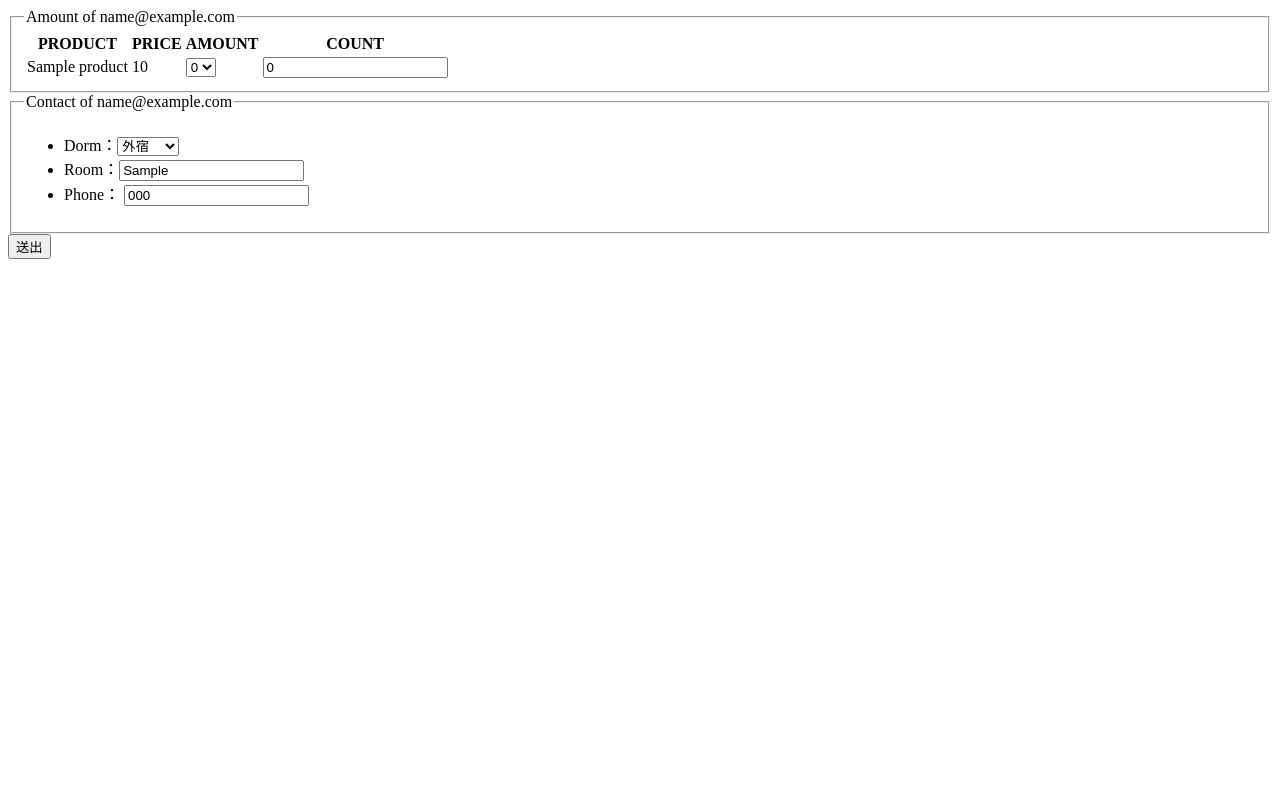
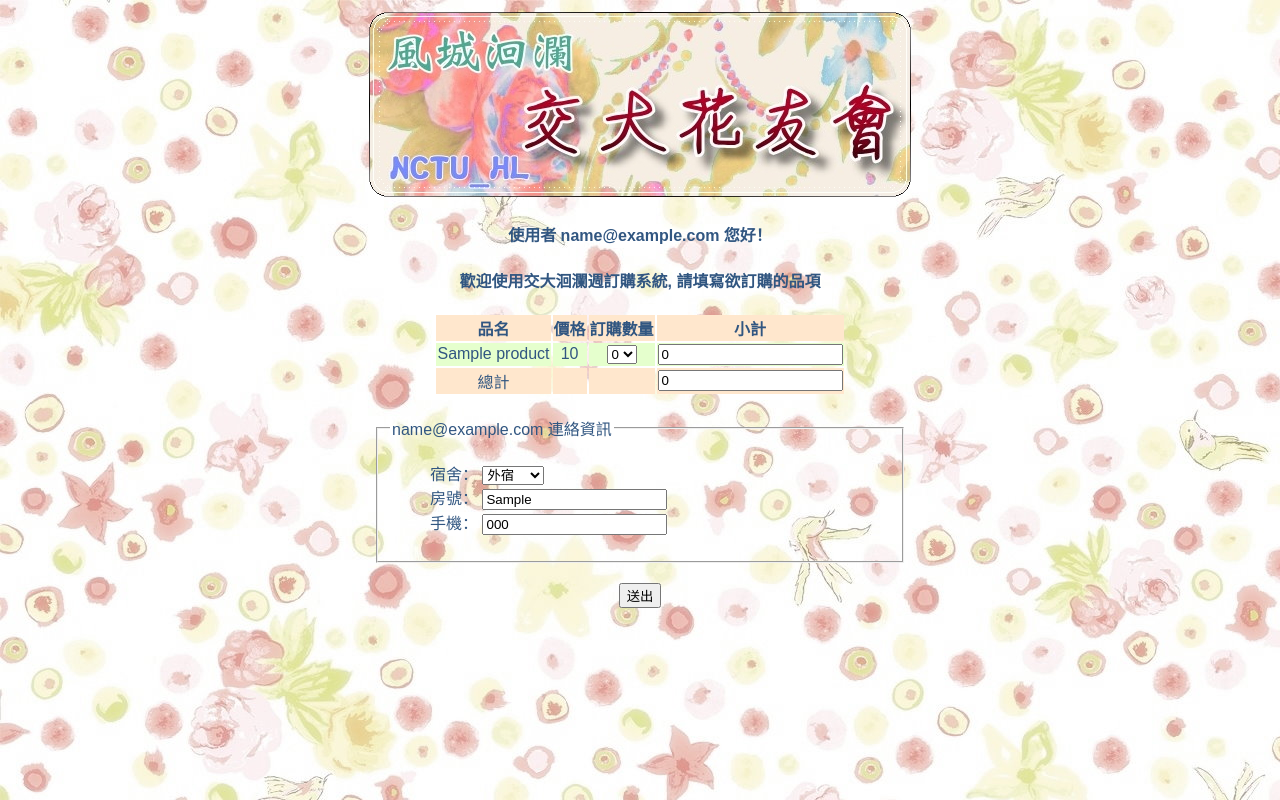
Before and after one commit to apua/NCTU_HL, a Django app: page /order/ in a window 1280 px wide. Run offline with Django 3.2, Linux system fonts and the light colour scheme; a user stored in the database is signed in; tables that the repository leaves empty hold one stand-in row (values such as "Sample post").

Commit message:
Adjust order_form style, change shopping_cart phone validator, set some verbose_name to chinese

```diff
--- a/shopping_cart/models.py
+++ b/shopping_cart/models.py
@@ -44,24 +44,29 @@ class Contact(models.Model):
             (84, u'研一'),
             (87, u'研二'),
         ),
-        )
+        verbose_name=u'宿舍' )
     room = models.CharField(
         max_length=3,
         validators=[
             RegexValidator(
                 r'^\d{3}$',
-                u'Please enter room number with 3 digits',
-                'invalid room number'
+                #u'Please enter room number with 3 digits',
+                u'請輸入 3 位數字的房號',
+                #u'invalid phone number'
+                u'房號不符合格式'
                 ),
             ],
-        )
+        verbose_name=u'房號' )
     phone = models.CharField(
         max_length=15,
         validators=[
             RegexValidator(
-                r'^(?:\+|\(\d+\))?[\d\- .]+$', # +886987774141 or (07)7935560 or 07-7935560
-                u'Please enter phone number',
-                'invalid phone number'
+                #r'^(?:\+|\(\d+\))?[\d\- .]+$', # +886987774141 or (07)7935560 or 07-7935560
+                r'^09\d{8}$', #09aabbbccc
+                #u'Please enter phone number',
+                u'請輸入手機號碼',
+                #u'invalid phone number'
+                u'invalid phone number'
                 ),
             ],
-        )
+        verbose_name=u'手機' )
--- a/shopping_cart/views.py
+++ b/shopping_cart/views.py
@@ -115,9 +115,12 @@ def order(request):
     for form in amount_formset:
         D = _amounts[int(form['pid'].value())]
         form.supinfo= {'name': D['name'], 'price': D['price']}
-    amount_formset.supinfo = { 'product': u'PRODUCT',
-                               'price':   u'PRICE',
-                               'amount':  u'AMOUNT',  }
+    #amount_formset.supinfo = { 'product': u'PRODUCT',
+    #                           'price':   u'PRICE',
+    #                           'amount':  u'AMOUNT',  }
+    amount_formset.supinfo = { 'product': u'品名',
+                               'price':   u'價格',
+                               'amount':  u'訂購數量',  }
 
     context = {
         'contact_form': contact_form,
--- a/static/style/global.css
+++ b/static/style/global.css
@@ -41,3 +41,7 @@ table > tbody > tr:nth-child(odd) > td,
 table > tbody > tr:nth-child(odd) > th {
     background-color: #FFE7CD;
 }
+
+#footer {
+    height: 50px;
+}
--- /dev/null
+++ b/static/style/order_form.css
@@ -0,0 +1,29 @@
+div#container {
+    width: 900px;
+    margin: auto;
+    text-align: center;
+}
+
+div#container > h4 {
+    text-align: center;
+}
+
+#order-table {
+    margin: auto;
+}
+
+ul.errorlist {
+    color: red;
+}
+
+#contact-info {
+    margin: auto;
+    margin-top: 20px;
+    margin-bottom: 20px;
+    width: 500px;
+    text-align: left;
+}
+
+#contact-info > ul#contact-info-list {
+    list-style-type: none;
+}
--- a/template/base.html
+++ b/template/base.html
@@ -7,12 +7,14 @@
     <link type="text/css" href="{% block style %}{% endblock %}" rel="stylesheet"/>
   </head>
   <body>
-    <a href="{% url "index" %}">
+    <a href="{% url "index" %}" title="回到首頁">
       <div id="logo-container">
         <img src="/static/img/title.png">
       </div>
     </a>
 {% block content %}
 {% endblock %}
+<div id="footer">
+</div>
   </body>
 </html>
--- a/template/shopping_cart/amount_form.html
+++ b/template/shopping_cart/amount_form.html
@@ -1,11 +1,11 @@
 {{amount_formset.non_form_errors}}
-<table>
+<table id="order-table">
     {{amount_formset.management_form}}
     <tr>
         <th>{{amount_formset.supinfo.product}}</th>
         <th>{{amount_formset.supinfo.price}}</th>
         <th>{{amount_formset.supinfo.amount}}</th>
-        <th>COUNT</th>
+        <th>小計</th>
     </tr>
     {% for form in amount_formset %}
     <tr>
@@ -19,4 +19,10 @@
         </td>
     </tr>
     {% endfor %}
+    <tr>
+        <td>總計</td>
+        <td></td>
+        <td></td>
+        <td><input type="number" value="0"/></td>
+    </tr>
 </table>
--- a/template/shopping_cart/contact_form.html
+++ b/template/shopping_cart/contact_form.html
@@ -1,22 +1,22 @@
-<ul>
+<ul id="contact-info-list">
 <!-- it is not neccessary. show it according to style designer -->
 <!-- <li>User: {{user.email}} -->
     {{contact_form.non_field_errors.as_ul}}
     <li>
+        {{contact_form.dorm.label_tag}} {{contact_form.dorm}}
         {{contact_form.dorm.errors.as_ul}}
-    {{contact_form.dorm.label_tag}}{{contact_form.dorm}}
     </li>
     <li>
+        {{contact_form.room.label_tag}} {{contact_form.room}}
         {{contact_form.room.errors.as_ul}}
-    {{contact_form.room.label_tag}}{{contact_form.room}}
     </li>
     <li>
-    {{contact_form.phone.errors.as_ul}}
         {{contact_form.phone.label_tag}}
-    {% with contact_form.phone as p %}
-    <input id="{{p.auto_id}} "type="tel" pattern="(\+|\(\d+\))?[\d\- .]{7,13}"
+        {% with contact_form.phone as p %} <!--pattern="(\+|\(\d+\))?[\d\- .]{7,13}"-->
+        <input id="{{p.auto_id}} "type="tel" pattern="09\d{8}"
                name="{{p.html_name}}" value="{{p.value}}" />
         {% endwith %}
+        {{contact_form.phone.errors.as_ul}}
     </li>
 
 </ul>
--- a/template/shopping_cart/order_form.html
+++ b/template/shopping_cart/order_form.html
@@ -2,15 +2,24 @@
     http://stackoverflow.com/questions/4990300/is-it-possible-to-use-a-caption-tag-in-a-form
     http://www.w3.org/wiki/HTML/Elements/legend
 -->
+{% extends "base.html" %}
+
+{% block style %}/static/style/order_form.css{% endblock %}
+
+{% block content %}
+
+<div id="container">
+
+    <h4>使用者 {{user.email}} 您好！</h4>
+    <h4>歡迎使用交大洄瀾週訂購系統, 請填寫欲訂購的品項</h4>
+
     <form method="post">
 
         {% csrf_token %}
 
-    <fieldset><legend>Amount of {{user.email}}</legend>
         {% include amount_template %}
-    </fieldset>
 
-    <fieldset><legend>Contact of {{user.email}}</legend>
+        <fieldset id="contact-info"><legend>{{user.email}} 連絡資訊</legend>
             {% include contact_template %}
         </fieldset>
 
@@ -18,3 +27,5 @@
         <button type="submit">送出</button>
 
     </form>
+</div>
+{% endblock %}
```
Lines whose indentation alone changed are shown as unchanged.
